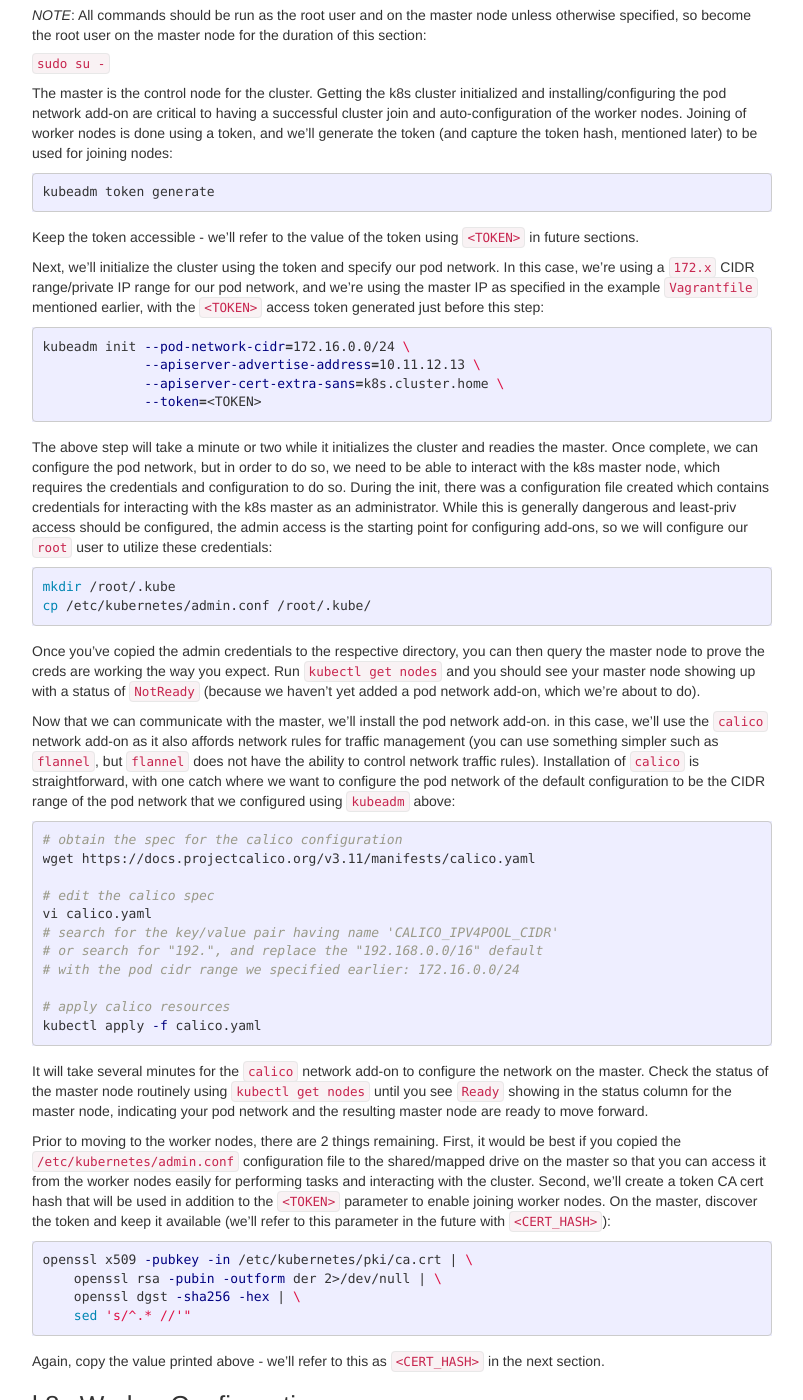
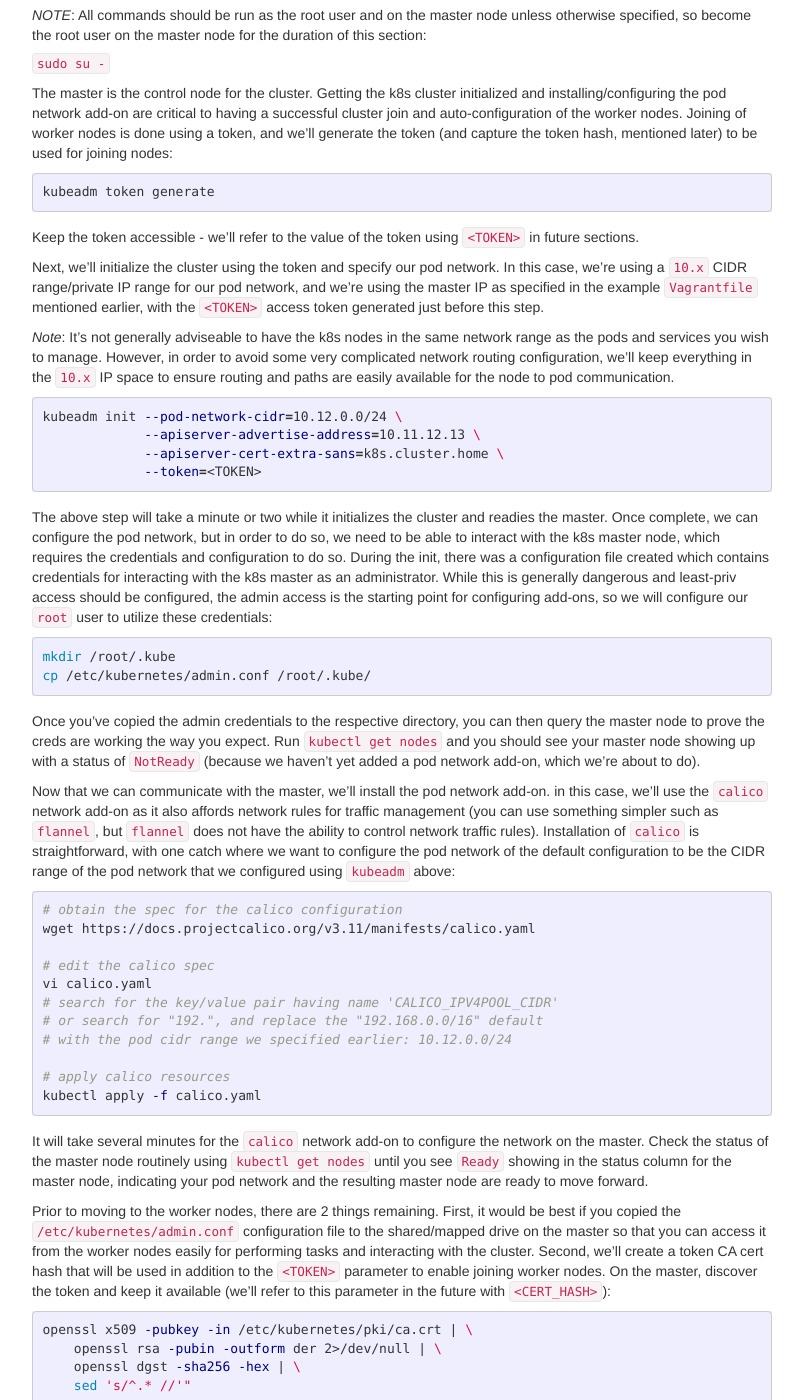
Before and after one commit to jekhokie/jekhokie.github.io, a Jekyll site: the page built from _posts/2020-04-21-vagrant-k8s-cluster.markdown, in a window 1280 px wide and 1400 px high, scrolled down 3789 px. Shown: the whole window, without its empty margins (238-1041 px from the left). Built offline with Jekyll 4.4.1, drawn with Linux system fonts in a browser that asks for light colours.

Commit message:
Update Previous k8s Cluster Post - Network
In order to avoid some nasty networking requirements for multi-network
routing and paths, update the existing tutorial that handles creating a
k8s cluster to use the same network as the Nodes for the Pods themselves
(obviously not desirable, but attempting to avoid a mess of complex
networking configuration with Vagrant and Linux).

````diff
--- a/_posts/2020-04-21-vagrant-k8s-cluster.markdown
+++ b/_posts/2020-04-21-vagrant-k8s-cluster.markdown
@@ -227,12 +227,16 @@ kubeadm token generate
 
 Keep the token accessible - we'll refer to the value of the token using `<TOKEN>` in future sections.
 
-Next, we'll initialize the cluster using the token and specify our pod network. In this case, we're using a `172.x` CIDR
+Next, we'll initialize the cluster using the token and specify our pod network. In this case, we're using a `10.x` CIDR
 range/private IP range for our pod network, and we're using the master IP as specified in the example `Vagrantfile` mentioned
-earlier, with the `<TOKEN>` access token generated just before this step:
+earlier, with the `<TOKEN>` access token generated just before this step.
+
+*Note*: It's not generally adviseable to have the k8s nodes in the same network range as the pods and services you wish to manage.
+However, in order to avoid some very complicated network routing configuration, we'll keep everything in the `10.x` IP space to ensure
+routing and paths are easily available for the node to pod communication.
 
 ```bash
-kubeadm init --pod-network-cidr=172.16.0.0/24 \
+kubeadm init --pod-network-cidr=10.12.0.0/24 \
              --apiserver-advertise-address=10.11.12.13 \
              --apiserver-cert-extra-sans=k8s.cluster.home \
              --token=<TOKEN>
@@ -267,7 +271,7 @@ wget https://docs.projectcalico.org/v3.11/manifests/calico.yaml
 vi calico.yaml
 # search for the key/value pair having name 'CALICO_IPV4POOL_CIDR'
 # or search for "192.", and replace the "192.168.0.0/16" default
-# with the pod cidr range we specified earlier: 172.16.0.0/24
+# with the pod cidr range we specified earlier: 10.12.0.0/24
 
 # apply calico resources
 kubectl apply -f calico.yaml
````
